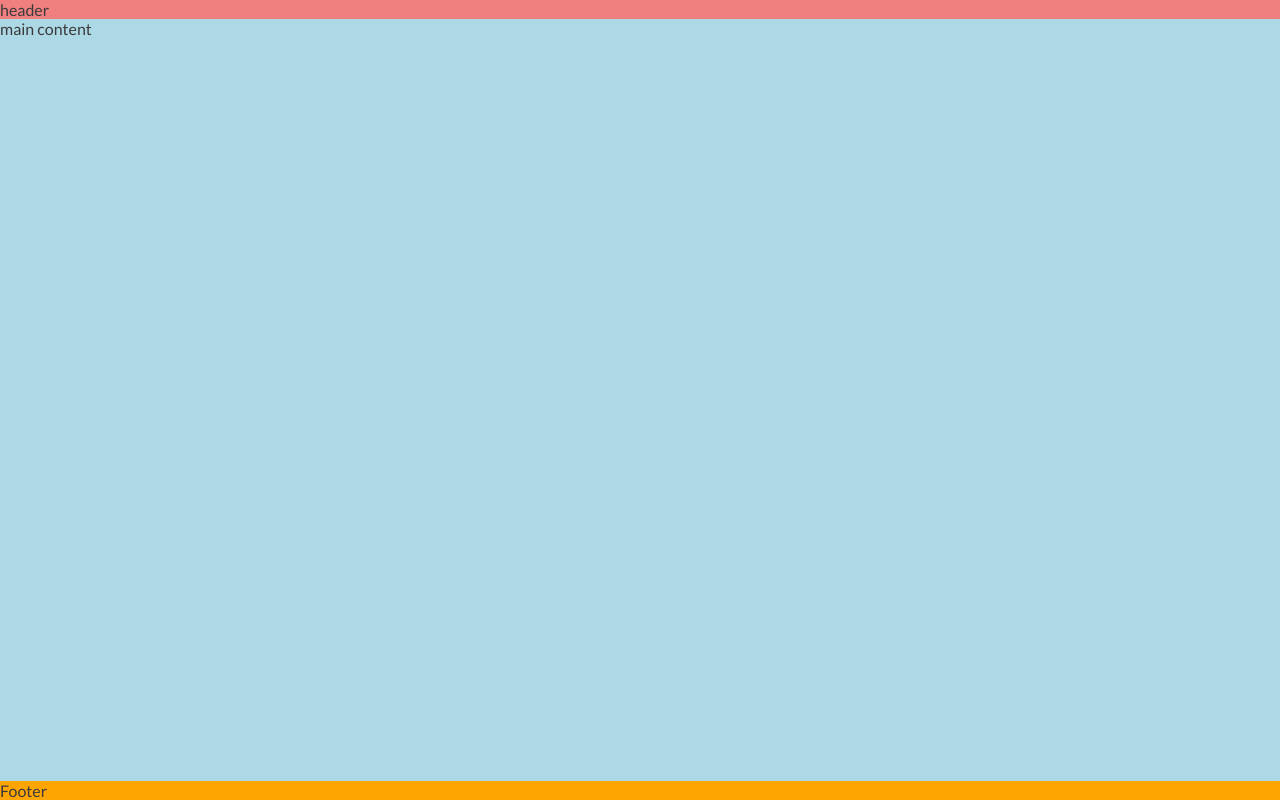
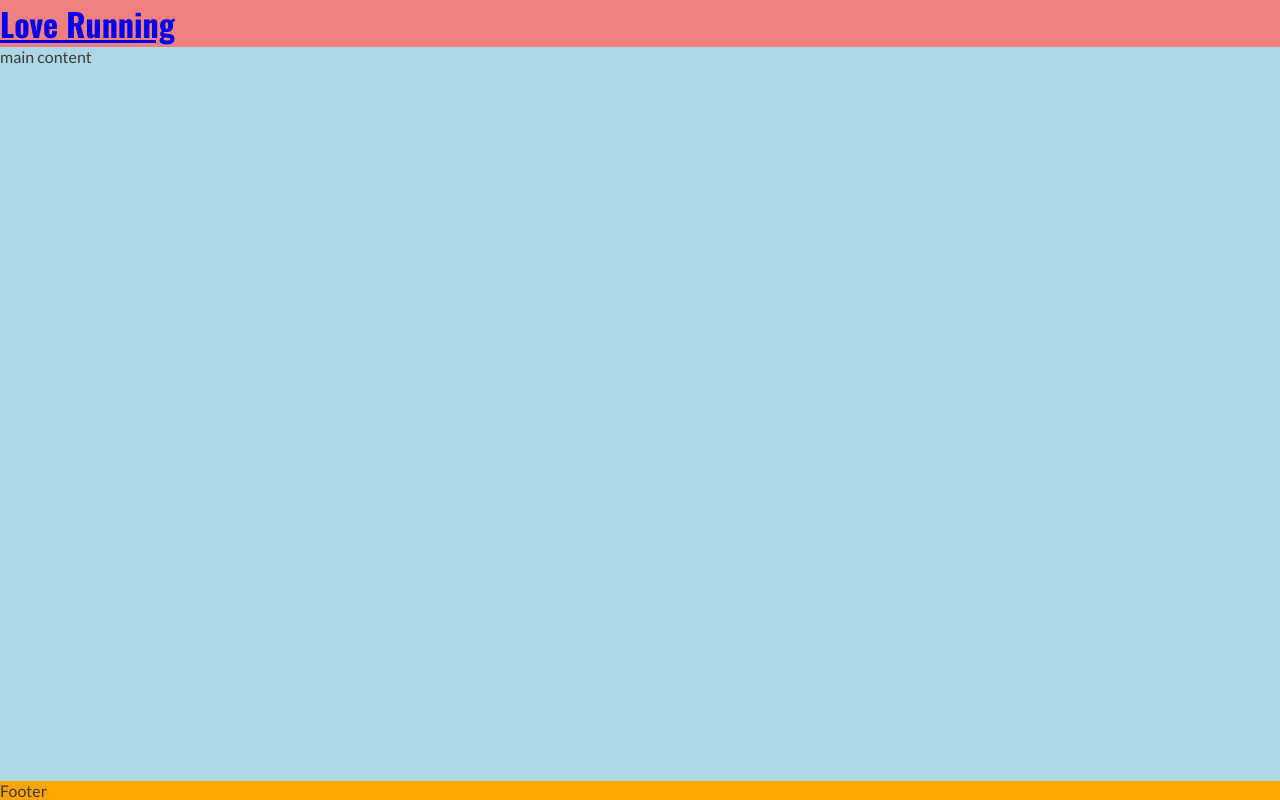
Before and after one commit to tenthweb/love-running, a plain HTML site: page index.html in a window 1280 px wide. Drawn offline with nearby package versions, Linux system fonts and the light colour scheme.

Commit message:
apply Oswald font to h1s

```diff
--- a/assets/css/style.css
+++ b/assets/css/style.css
@@ -32,6 +32,10 @@ header {
     background-color: lightcoral;
 }
 
+h1{
+    font-family:'Oswald', sans-serif;
+}
+
 /* Main content */
 main{
     background: lightblue;
--- a/index.html
+++ b/index.html
@@ -20,7 +20,12 @@
 </head>
 
 <body>
-<header>header</header>
+<header>
+    <a href="index.html">
+        <h1 id='logo'>
+            Love Running
+        </h1>
+    </a></header>
 <main>main content</main>
 <footer>Footer</footer>
 </body>
```
